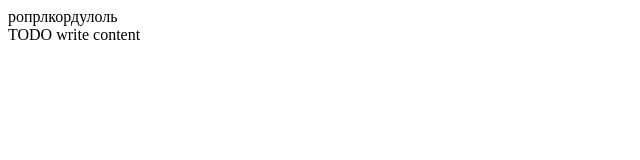
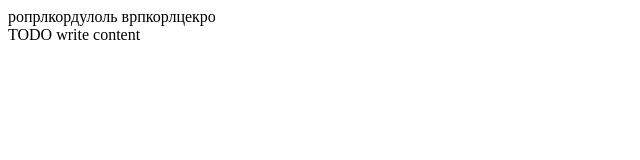
Before and after one commit to IrinaSoro/labPRO, a website: page public_html/new11html.html in a window 1280 px wide. Shown: the whole page, without its empty margins (0-640 px from the left). Drawn offline with Linux system fonts and the light colour scheme.

Commit message:
изменеие2

```diff
--- a/public_html/new11html.html
+++ b/public_html/new11html.html
@@ -12,6 +12,7 @@
     </head>
     <body>
         ропрлкордулоль
+        врпкорлцекро
         <div>TODO write content</div>
     </body>
 </html>
```
